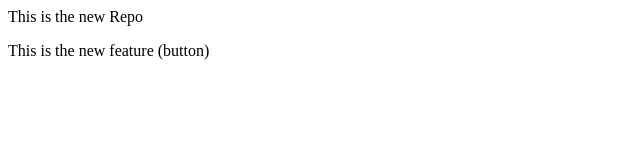
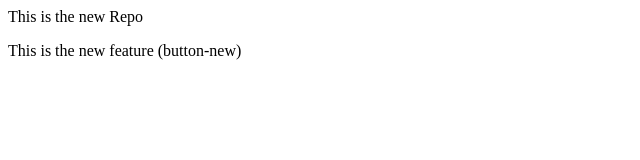
Before and after one commit to Shraddha138/LocalRepo, a plain HTML site: page index.html in a window 1280 px wide. Shown: the full height of the page, 0-640 px from the left. Drawn offline with Linux system fonts and the light colour scheme.

Commit message:
add button-new

```diff
--- a/index.html
+++ b/index.html
@@ -1,2 +1,2 @@
 <p>This is the new Repo</p>
-<p>This is the new feature (button)</p>
+<p>This is the new feature (button-new)</p>
```
